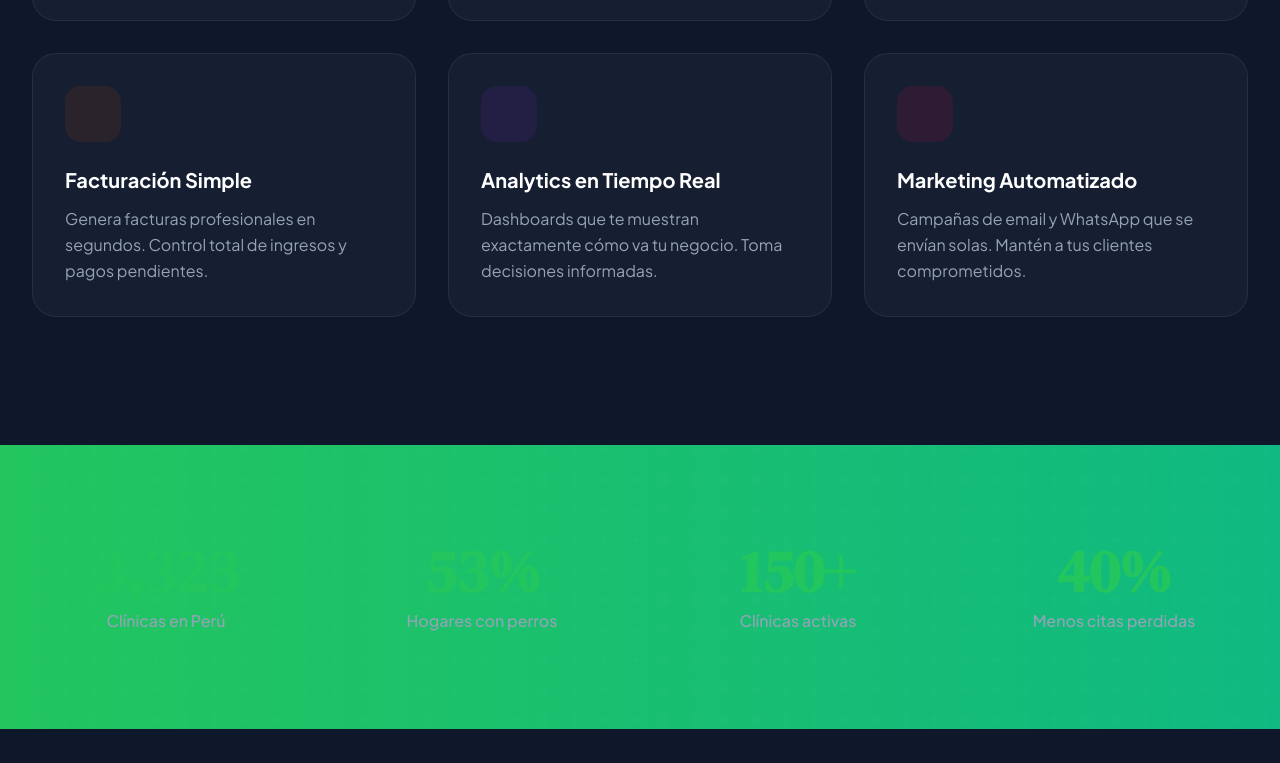
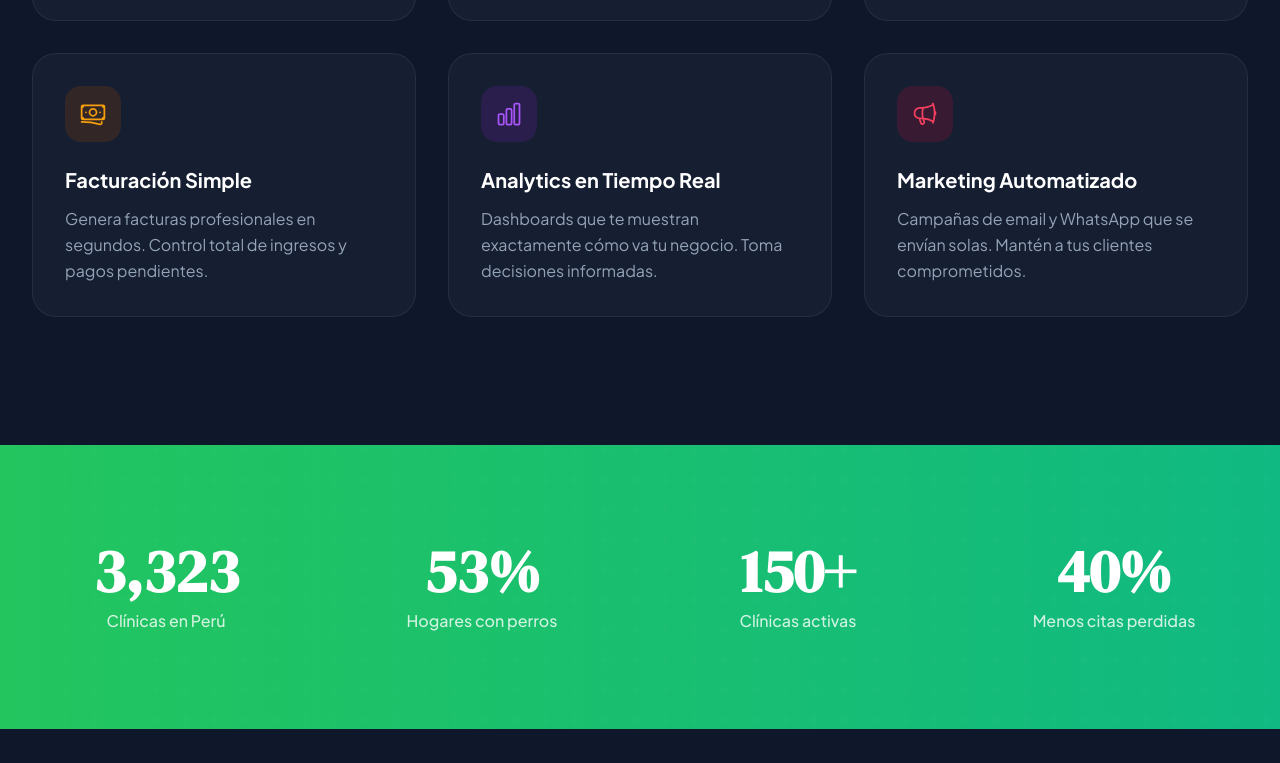
Before and after one commit to standardholdingsllc/toby, a Next.js app: page / in a window 1280 px wide. Shown: the part 2177-2940 px from the top of the page. Built offline with nearby package versions, Linux system fonts and the light colour scheme.

Commit message:
Fix landing page: icons, stats contrast, Soles pricing, social icons

```diff
--- a/pages/index.tsx
+++ b/pages/index.tsx
@@ -76,10 +76,10 @@
 
   return (
     <div ref={ref} className="text-center">
-      <div className="text-5xl lg:text-6xl font-display font-bold text-primary-500 mb-2">
+      <div className="text-5xl lg:text-6xl font-display font-bold text-white mb-2">
         {count.toLocaleString()}{suffix}
       </div>
-      <div className="text-slate-600 dark:text-slate-400 font-medium">{label}</div>
+      <div className="text-white/80 font-medium">{label}</div>
     </div>
   );
 }
@@ -104,8 +104,8 @@
       desc: language === 'es'
         ? 'Calendario drag-and-drop con recordatorios automáticos. Reduce las citas perdidas hasta un 40%.'
         : 'Drag-and-drop calendar with automatic reminders. Reduce no-shows by up to 40%.',
-      color: 'from-blue-500 to-cyan-400',
-      bg: 'bg-blue-50 dark:bg-blue-900/20',
+      iconColor: 'text-blue-500',
+      bg: 'bg-blue-50 dark:bg-blue-900/30',
     },
     {
       icon: UsersIcon,
@@ -113,8 +113,8 @@
       desc: language === 'es'
         ? 'Historial médico completo de cada mascota. Accesible desde cualquier dispositivo, en cualquier momento.'
         : 'Complete medical history for every pet. Accessible from any device, anytime.',
-      color: 'from-emerald-500 to-teal-400',
-      bg: 'bg-emerald-50 dark:bg-emerald-900/20',
+      iconColor: 'text-emerald-500',
+      bg: 'bg-emerald-50 dark:bg-emerald-900/30',
     },
     {
       icon: WhatsAppIcon,
@@ -122,8 +122,8 @@
       desc: language === 'es'
         ? 'Comunícate con tus clientes donde ya están. Recordatorios y seguimientos automatizados.'
         : 'Communicate with clients where they already are. Automated reminders and follow-ups.',
-      color: 'from-green-500 to-emerald-400',
-      bg: 'bg-green-50 dark:bg-green-900/20',
+      iconColor: 'text-green-500',
+      bg: 'bg-green-50 dark:bg-green-900/30',
     },
     {
       icon: BanknotesIcon,
@@ -131,8 +131,8 @@
       desc: language === 'es'
         ? 'Genera facturas profesionales en segundos. Control total de ingresos y pagos pendientes.'
         : 'Generate professional invoices in seconds. Full control of revenue and pending payments.',
-      color: 'from-amber-500 to-orange-400',
-      bg: 'bg-amber-50 dark:bg-amber-900/20',
+      iconColor: 'text-amber-500',
+      bg: 'bg-amber-50 dark:bg-amber-900/30',
     },
     {
       icon: ChartIcon,
@@ -140,8 +140,8 @@
       desc: language === 'es'
         ? 'Dashboards que te muestran exactamente cómo va tu negocio. Toma decisiones informadas.'
         : 'Dashboards showing exactly how your business is doing. Make informed decisions.',
-      color: 'from-purple-500 to-pink-400',
-      bg: 'bg-purple-50 dark:bg-purple-900/20',
+      iconColor: 'text-purple-500',
+      bg: 'bg-purple-50 dark:bg-purple-900/30',
     },
     {
       icon: MegaphoneIcon,
@@ -149,8 +149,8 @@
       desc: language === 'es'
         ? 'Campañas de email y WhatsApp que se envían solas. Mantén a tus clientes comprometidos.'
         : 'Email and WhatsApp campaigns that send themselves. Keep your clients engaged.',
-      color: 'from-rose-500 to-pink-400',
-      bg: 'bg-rose-50 dark:bg-rose-900/20',
+      iconColor: 'text-rose-500',
+      bg: 'bg-rose-50 dark:bg-rose-900/30',
     },
   ];
 
@@ -205,7 +205,7 @@
   const pricingPlans = [
     {
       name: language === 'es' ? 'Inicial' : 'Starter',
-      price: '29',
+      price: '99',
       desc: language === 'es' ? 'Para clínicas pequeñas' : 'For small clinics',
       features: language === 'es'
         ? ['1 veterinario', 'Calendario básico', 'Hasta 100 pacientes', 'Soporte por email']
@@ -214,7 +214,7 @@
     },
     {
       name: language === 'es' ? 'Profesional' : 'Professional',
-      price: '59',
+      price: '199',
       desc: language === 'es' ? 'La opción más popular' : 'Most popular choice',
       features: language === 'es'
         ? ['Hasta 5 veterinarios', 'WhatsApp integrado', 'Pacientes ilimitados', 'Analytics avanzados', 'Soporte prioritario']
@@ -223,7 +223,7 @@
     },
     {
       name: language === 'es' ? 'Enterprise' : 'Enterprise',
-      price: '99',
+      price: '349',
       desc: language === 'es' ? 'Para hospitales veterinarios' : 'For veterinary hospitals',
       features: language === 'es'
         ? ['Veterinarios ilimitados', 'API personalizada', 'Múltiples sucursales', 'Gerente de cuenta dedicado', 'SLA garantizado']
@@ -500,7 +500,7 @@
                 className={`reveal reveal-delay-${(i % 3) + 1} group p-8 rounded-3xl bg-slate-50 dark:bg-slate-800/50 border border-slate-100 dark:border-slate-700/50 feature-card-hover`}
               >
                 <div className={`w-14 h-14 rounded-2xl ${feature.bg} flex items-center justify-center mb-6 group-hover:scale-110 transition-transform duration-300`}>
-                  <feature.icon className={`w-7 h-7 bg-gradient-to-r ${feature.color} text-transparent bg-clip-text`} />
+                  <feature.icon className={`w-7 h-7 ${feature.iconColor}`} />
                 </div>
                 <h3 className="text-xl font-bold text-slate-900 dark:text-white mb-3">
                   {feature.title}
@@ -604,7 +604,7 @@
 
                 <div className="mb-8">
                   <span className={`text-5xl font-display font-bold ${plan.popular ? 'text-white' : 'text-slate-900 dark:text-white'}`}>
-                    ${plan.price}
+                    S/{plan.price}
                   </span>
                   <span className={`${plan.popular ? 'text-primary-100' : 'text-slate-500 dark:text-slate-400'}`}>
                     /{language === 'es' ? 'mes' : 'mo'}
@@ -691,18 +691,42 @@
                   : 'The leading veterinary management platform in Peru. Simplify your clinic, improve your service.'}
               </p>
               <div className="flex gap-4">
-                {['facebook', 'instagram', 'linkedin', 'twitter'].map((social) => (
                 <a
-                    key={social}
                   href="#"
                   className="w-10 h-10 rounded-lg bg-slate-800 flex items-center justify-center text-slate-400 hover:bg-primary-500 hover:text-white transition-all"
+                  aria-label="Facebook"
                 >
-                    <span className="sr-only">{social}</span>
                   <svg className="w-5 h-5" fill="currentColor" viewBox="0 0 24 24">
-                      <path d="M12 2C6.477 2 2 6.477 2 12c0 5.523 4.477 10 10 10s10-4.477 10-10c0-5.523-4.477-10-10-10z"/>
+                    <path d="M24 12.073c0-6.627-5.373-12-12-12s-12 5.373-12 12c0 5.99 4.388 10.954 10.125 11.854v-8.385H7.078v-3.47h3.047V9.43c0-3.007 1.792-4.669 4.533-4.669 1.312 0 2.686.235 2.686.235v2.953H15.83c-1.491 0-1.956.925-1.956 1.874v2.25h3.328l-.532 3.47h-2.796v8.385C19.612 23.027 24 18.062 24 12.073z"/>
                   </svg>
                 </a>
-                ))}
+                <a
+                  href="#"
+                  className="w-10 h-10 rounded-lg bg-slate-800 flex items-center justify-center text-slate-400 hover:bg-primary-500 hover:text-white transition-all"
+                  aria-label="Instagram"
+                >
+                  <svg className="w-5 h-5" fill="currentColor" viewBox="0 0 24 24">
+                    <path d="M12 2.163c3.204 0 3.584.012 4.85.07 3.252.148 4.771 1.691 4.919 4.919.058 1.265.069 1.645.069 4.849 0 3.205-.012 3.584-.069 4.849-.149 3.225-1.664 4.771-4.919 4.919-1.266.058-1.644.07-4.85.07-3.204 0-3.584-.012-4.849-.07-3.26-.149-4.771-1.699-4.919-4.92-.058-1.265-.07-1.644-.07-4.849 0-3.204.013-3.583.07-4.849.149-3.227 1.664-4.771 4.919-4.919 1.266-.057 1.645-.069 4.849-.069zm0-2.163c-3.259 0-3.667.014-4.947.072-4.358.2-6.78 2.618-6.98 6.98-.059 1.281-.073 1.689-.073 4.948 0 3.259.014 3.668.072 4.948.2 4.358 2.618 6.78 6.98 6.98 1.281.058 1.689.072 4.948.072 3.259 0 3.668-.014 4.948-.072 4.354-.2 6.782-2.618 6.979-6.98.059-1.28.073-1.689.073-4.948 0-3.259-.014-3.667-.072-4.947-.196-4.354-2.617-6.78-6.979-6.98-1.281-.059-1.69-.073-4.949-.073zm0 5.838c-3.403 0-6.162 2.759-6.162 6.162s2.759 6.163 6.162 6.163 6.162-2.759 6.162-6.163c0-3.403-2.759-6.162-6.162-6.162zm0 10.162c-2.209 0-4-1.79-4-4 0-2.209 1.791-4 4-4s4 1.791 4 4c0 2.21-1.791 4-4 4zm6.406-11.845c-.796 0-1.441.645-1.441 1.44s.645 1.44 1.441 1.44c.795 0 1.439-.645 1.439-1.44s-.644-1.44-1.439-1.44z"/>
+                  </svg>
+                </a>
+                <a
+                  href="#"
+                  className="w-10 h-10 rounded-lg bg-slate-800 flex items-center justify-center text-slate-400 hover:bg-primary-500 hover:text-white transition-all"
+                  aria-label="LinkedIn"
+                >
+                  <svg className="w-5 h-5" fill="currentColor" viewBox="0 0 24 24">
+                    <path d="M20.447 20.452h-3.554v-5.569c0-1.328-.027-3.037-1.852-3.037-1.853 0-2.136 1.445-2.136 2.939v5.667H9.351V9h3.414v1.561h.046c.477-.9 1.637-1.85 3.37-1.85 3.601 0 4.267 2.37 4.267 5.455v6.286zM5.337 7.433c-1.144 0-2.063-.926-2.063-2.065 0-1.138.92-2.063 2.063-2.063 1.14 0 2.064.925 2.064 2.063 0 1.139-.925 2.065-2.064 2.065zm1.782 13.019H3.555V9h3.564v11.452zM22.225 0H1.771C.792 0 0 .774 0 1.729v20.542C0 23.227.792 24 1.771 24h20.451C23.2 24 24 23.227 24 22.271V1.729C24 .774 23.2 0 22.222 0h.003z"/>
+                  </svg>
+                </a>
+                <a
+                  href="#"
+                  className="w-10 h-10 rounded-lg bg-slate-800 flex items-center justify-center text-slate-400 hover:bg-primary-500 hover:text-white transition-all"
+                  aria-label="Twitter"
+                >
+                  <svg className="w-5 h-5" fill="currentColor" viewBox="0 0 24 24">
+                    <path d="M18.244 2.25h3.308l-7.227 8.26 8.502 11.24H16.17l-5.214-6.817L4.99 21.75H1.68l7.73-8.835L1.254 2.25H8.08l4.713 6.231zm-1.161 17.52h1.833L7.084 4.126H5.117z"/>
+                  </svg>
+                </a>
               </div>
             </div>
 
```
Lines whose indentation alone changed are shown as unchanged.
